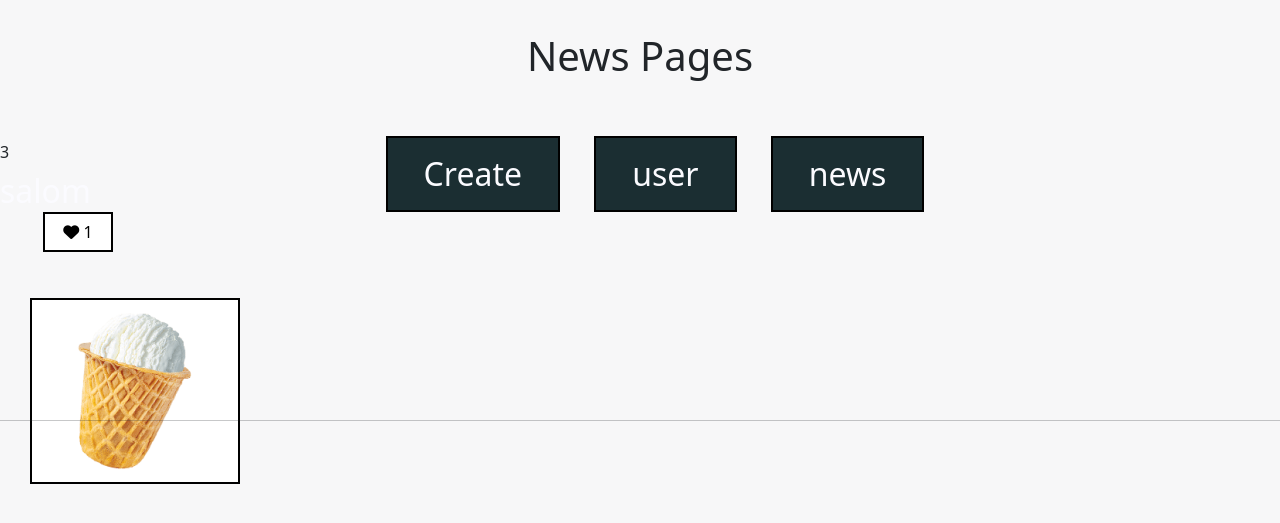
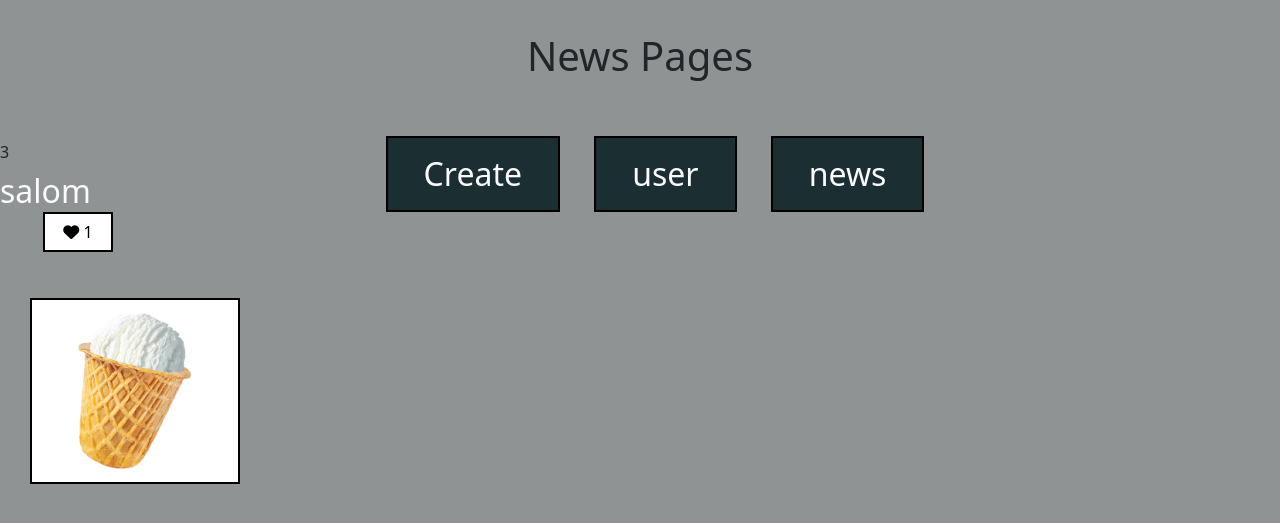
Before and after one commit to shoxruhoo5/Youtobe, a Django app: page / in a window 1280 px wide. Shown: the top 523 px of the page. Run offline with Django 5.2, Linux system fonts and the light colour scheme; data comes from the database, SQL or seed files in the repository; both versions use the stored data as it was after the commit.

Commit message:
Temp qowildi

```diff
--- a/template/home.html
+++ b/template/home.html
@@ -83,6 +83,10 @@ h1
   position: relative;
   top: 4vh;
 }
+body
+{
+  background-color: rgb(143, 147, 147);
+}
 
 
 
@@ -122,7 +126,7 @@ h1
 
 
     {% endfor %}
-    <hr>
+
     <script src="https://cdn.jsdelivr.net/npm/bootstrap@5.3.3/dist/js/bootstrap.bundle.min.js" integrity="sha384-YvpcrYf0tY3lHB60NNkmXc5s9fDVZLESaAA55NDzOxhy9GkcIdslK1eN7N6jIeHz" crossorigin="anonymous"></script>
 
   </body>
```
Also changed, not shown: db.sqlite3.
